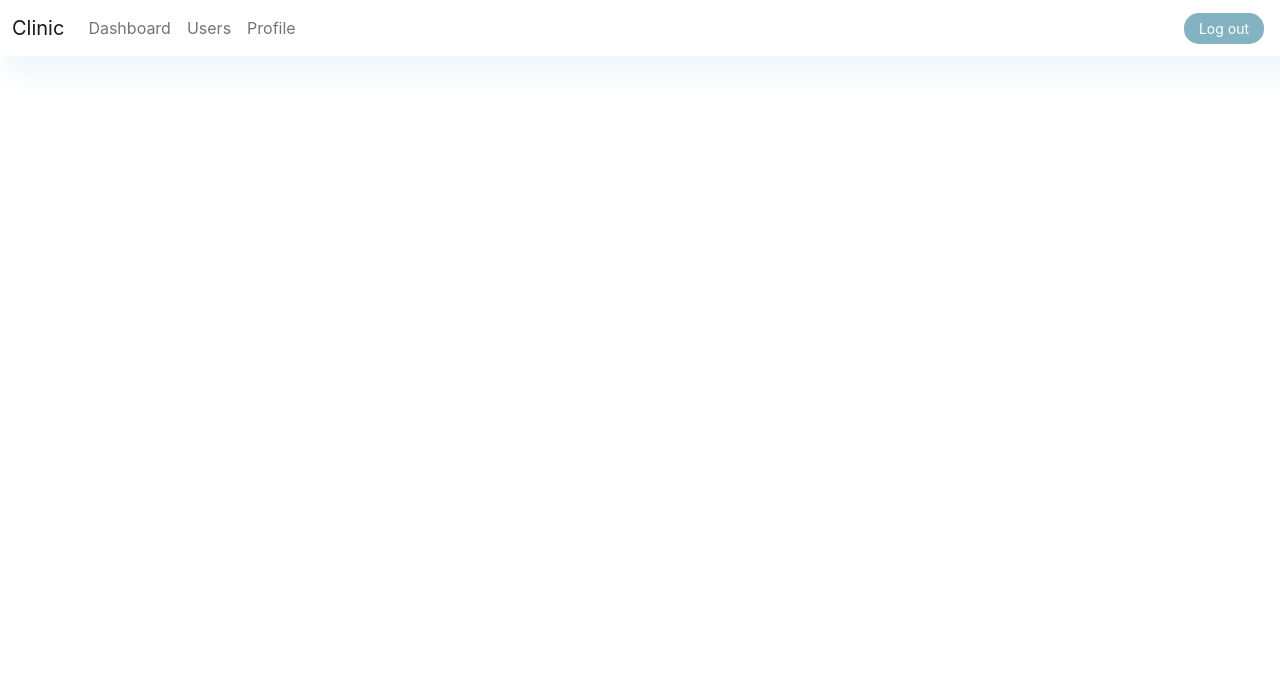
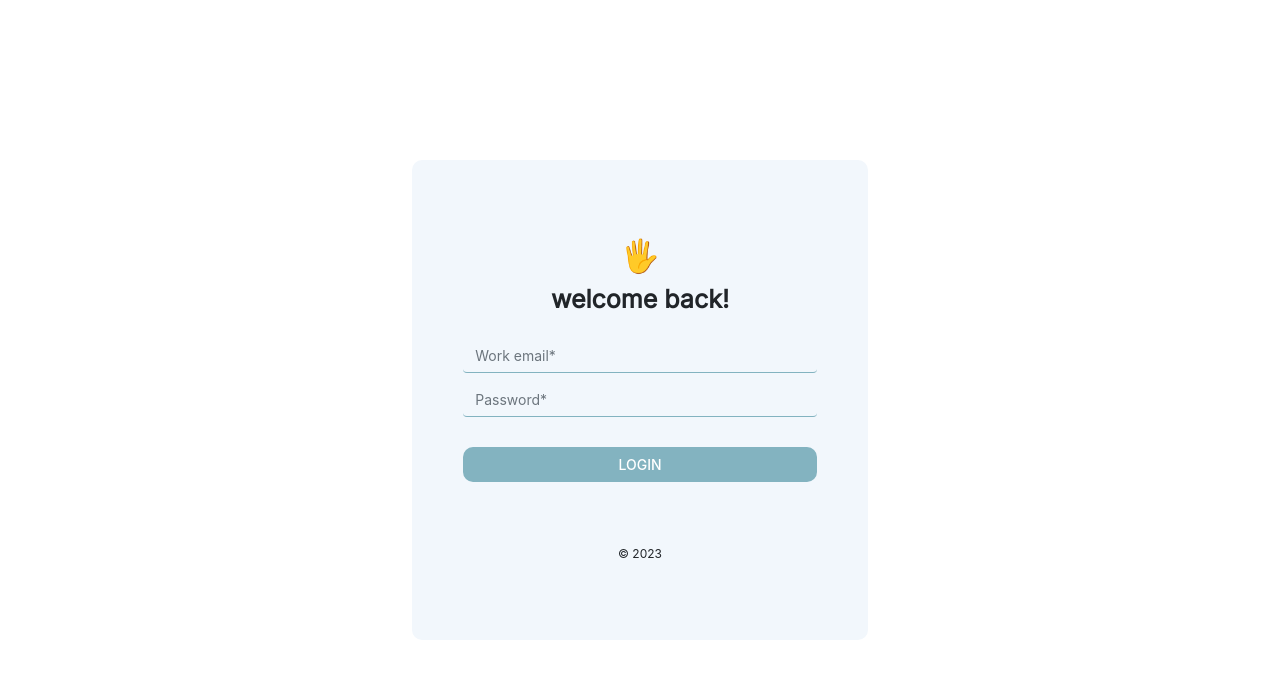
Before and after one commit to LeartIstrefaj/Hospital-Clinic-Management-System, a React (Create React App) app in the folder Client/hospital-management-system/: page / in a window 1280 px wide. Shown: the top 678 px of the page. Built offline with nearby package versions, Linux system fonts and the light colour scheme.

Commit message:
create a login form

```diff
--- a/Client/hospital-management-system/src/App.css
+++ b/Client/hospital-management-system/src/App.css
@@ -1,8 +1,10 @@
+@import url('https://fonts.googleapis.com/css2?family=Inter&display=swap');
 *{
   margin:0;
   padding: 0;
   box-sizing: border-box;
 }
+
 .navbar{
   box-shadow: 20px 5px 25px 16px #f2f7fc;
 }
@@ -19,3 +21,60 @@
   background-color: #f2f7fc;
   color: #2c2c2c;
 }
+.login{
+  height: 60vh !important;
+  background-color: #f2f7fc;
+  width: 40%;
+  border-radius: 10px;
+  padding-left: 20px;
+  padding-right: 20px;
+}
+#log{
+  background-color: #fff;
+  height: 100vh;
+  align-items: center;
+}
+.form-control{
+  width: 85%;
+  border-radius: none !important;
+  border: none !important;
+  border-bottom: 1.5px solid #83b3c0 !important;
+  margin-bottom: 10px;
+  background: none !important;
+  font-size: 14px;
+
+}
+.form-control:focus{
+  background: none;
+  outline: none !important;
+  border:none !important;
+}
+.login-title{
+  margin-bottom:25px !important;
+  font-family: 'Inter', sans-serif;
+  font-size: 25px;
+  font-weight: bold !important;
+  text-transform: lowercase;
+
+}
+.btn-login{
+  margin-top: 5%;
+  width: 85%;
+  background-color: #83b3c0 !important;
+  color: #fff;
+  border-radius: 10px;
+  font-size: 14px;
+  text-transform: uppercase;
+  font-weight: 500;
+}
+.btn-login:hover{
+  transition: .5s ease-in-out;
+  background-color: #143451 !important;
+  /* background-color: #489FB5 !important; alternate color*/
+  /* color: #2c2c2c; */
+  color: #fff;
+}
+.footer-copyright-login{
+  font-size: 12px;
+  margin-top: 15%;
+}
--- a/Client/hospital-management-system/src/App.js
+++ b/Client/hospital-management-system/src/App.js
@@ -1,10 +1,12 @@
 import logo from './logo.svg';
 import './App.css';
 import Navbar from './components/Navbar';
+import { Login } from './components/Login';
 
 function App() {
   return (
-    <Navbar />
+    // <Navbar />
+    <Login />
   );
 }
 
--- /dev/null
+++ b/Client/hospital-management-system/src/components/Login.js
@@ -0,0 +1,21 @@
+export const Login = () => {
+    return (
+
+        <div className="container">
+            <div className="row d-flex justify-content-center align-items-center" id="log">
+                <div className="col-12 d-flex flex-column justify-content-center align-items-center login">
+
+                    <h2>🖐</h2>
+                    <h3 className="text-center login-title">Welcome Back!</h3>
+                    <input type="text" className="form-control" placeholder="Work email*" />
+                    <input type="password" className="form-control" placeholder="Password*" />
+                    <a href="" className="btn btn-login">Login</a>
+
+                    <span className="footer-copyright-login">&copy; 2023</span>
+                </div>
+
+            </div>
+        </div>
+
+    );
+}
--- a/Client/hospital-management-system/src/components/Navbar.js
+++ b/Client/hospital-management-system/src/components/Navbar.js
@@ -27,7 +27,7 @@ function Navbar() {
         </ul>
 
       </div>
-      <a href="#" className="btn-logout me-1">Log out</a>
+      <a href="" className="btn-logout me-1">Log out</a>
 
     </div>
   </nav>
```
